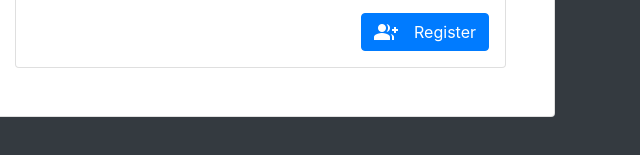
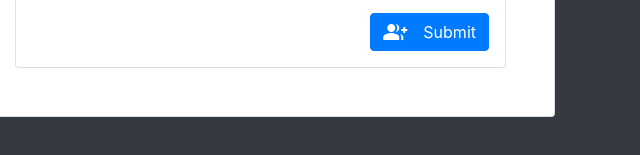
Before and after one commit to Abenezer-Tilahun/Leaderboard, a website built with webpack: page src/index.html in a window 1280 px wide. Shown: the part 441-596 px from the top of the page, 640-1280 px from the left. Built offline with nearby package versions, Linux system fonts and the light colour scheme.

Commit message:
Update the Format of project

```diff
--- a/src/index.html
+++ b/src/index.html
@@ -65,7 +65,7 @@
                                         </div>
                                         <div class="category form-category">
                                         <div class="form-footer text-right">
-                                            <button type="submit" class="btn btn-primary btn-fill d-flex ml-auto"><i class="material-icons mr-3">group_add</i> Register</button>
+                                            <button type="submit" class="btn btn-primary btn-fill d-flex ml-auto"><i class="material-icons mr-3">group_add</i> Submit</button>
                                         </div>
                                     </div>
                                     </div>
```
